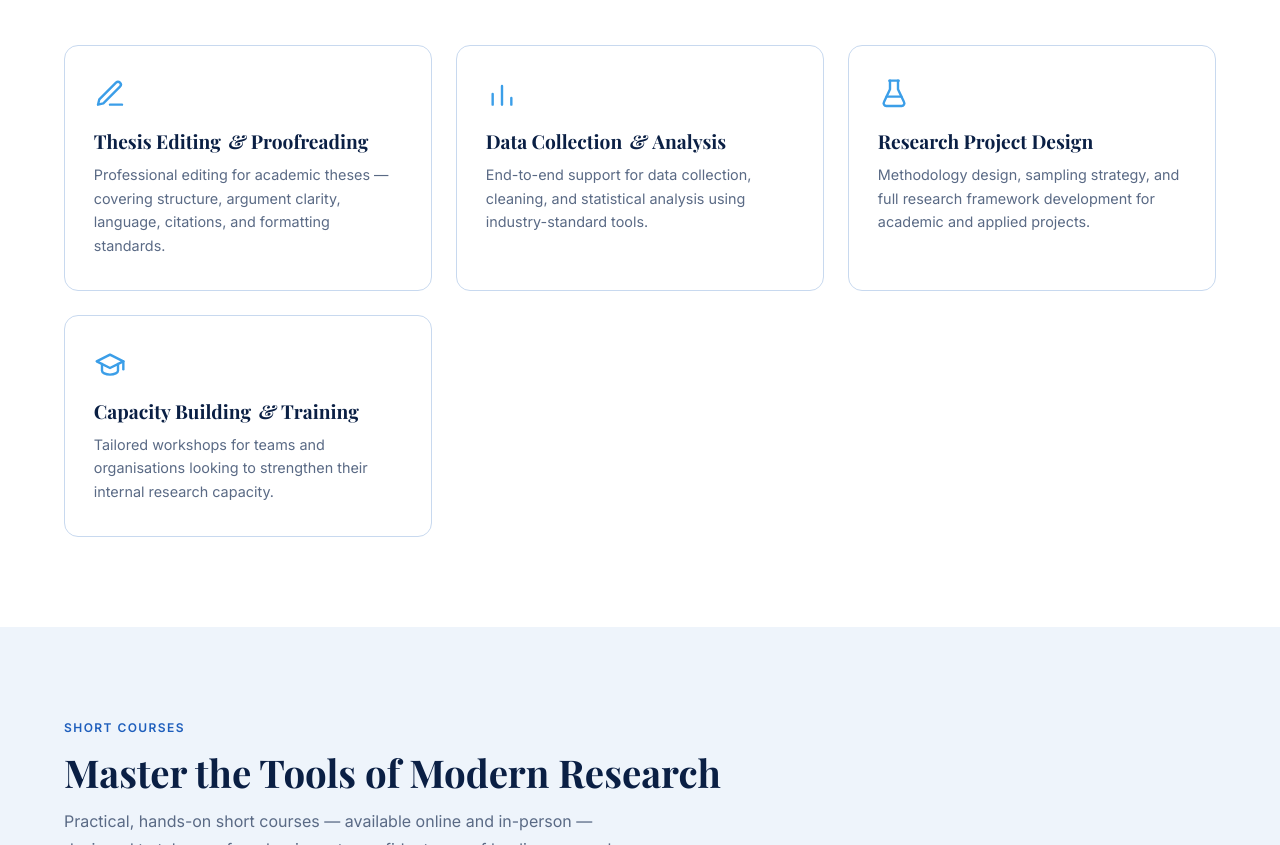
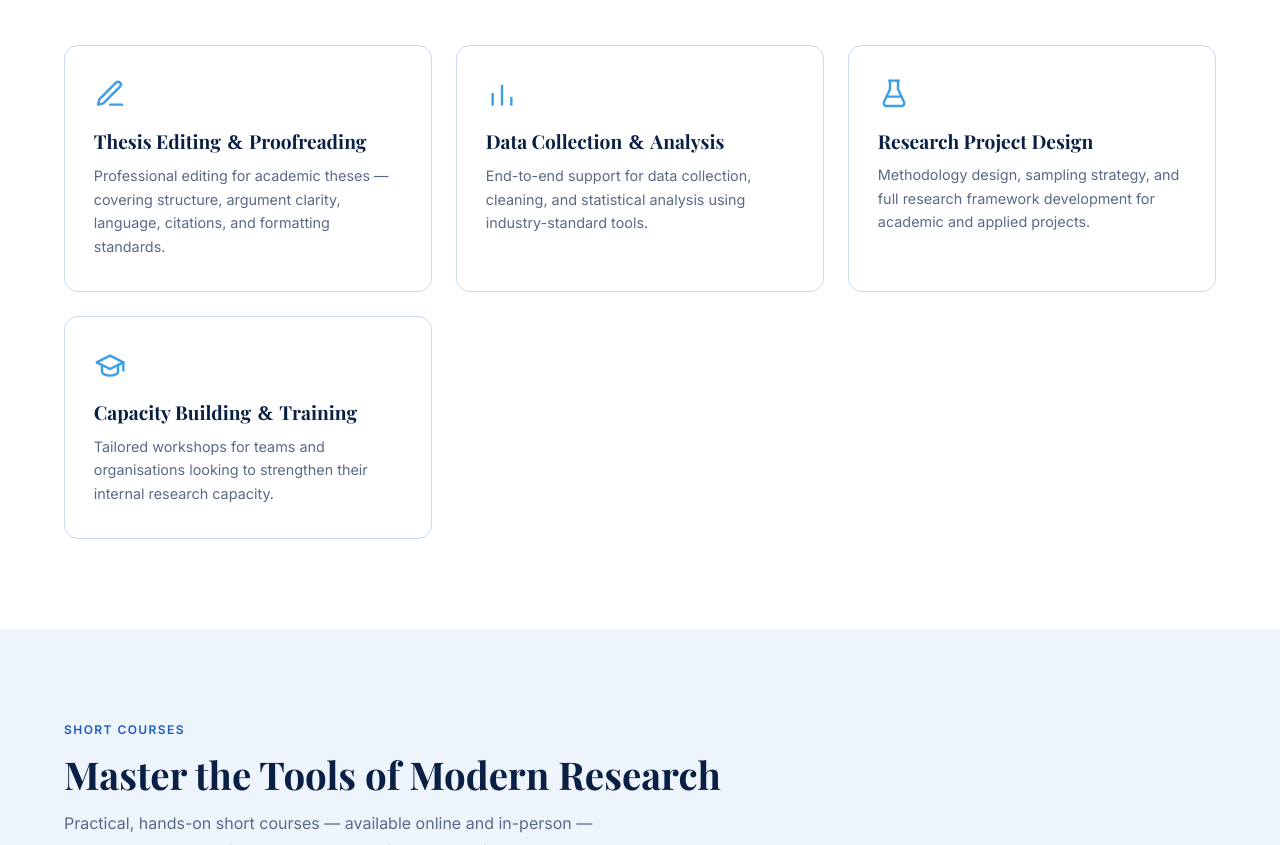
Before and after one commit to M-Andrew250/researchbridge, a plain HTML site: page index.html in a window 1280 px wide. Shown: the part 1782-2627 px from the top of the page. Drawn offline with nearby package versions, Linux system fonts and the light colour scheme; no server answers.

Commit message:
Swap the heading ampersand's font instead of italicizing it
Italic didn't actually fix the awkward "&" — Playfair Display's
italic ampersand is just a different ornate swash, not a plain one.
Swapped in Georgia's ampersand instead (still upright, still serif,
but with no flourish) for just that one character, so it reads as
ordinary punctuation rather than a mismatched decoration.

Co-Authored-By: Claude Sonnet 5 <noreply@anthropic.com>

```diff
--- a/css/style.css
+++ b/css/style.css
@@ -126,15 +126,17 @@ h1 { font-size: clamp(2rem, 5vw, 3.5rem); }
 h2 { font-size: clamp(1.6rem, 3.5vw, 2.4rem); }
 h3 { font-size: 1.2rem; }
 
-/* Playfair Display's upright "&" is a large, ornate swash that reads
-   as mismatched next to the rest of a bold heading — the italic
-   ampersand is far more restrained. Used wherever a heading needs an
-   "&" (e.g. "Thesis Editing & Proofreading"). Small side margins
-   because the italic glyph's own shape leans into the next letter's
-   space — without them it visually collides with the following word
-   even though a real space sits between them in the markup. */
+/* Playfair Display's "&" — in both its roman and italic cuts — is a
+   large, ornate calligraphic swash that reads as a mismatched font
+   next to the rest of a bold heading. Georgia's is a plain, ordinary
+   ampersand with no flourish; swapping it in for just that one
+   character (still a serif face, so it doesn't clash) reads as
+   normal punctuation instead of a decoration. Used wherever a heading
+   needs an "&" (e.g. "Thesis Editing & Proofreading"). Small side
+   margins keep it from crowding the surrounding letters. */
 h1 .amp, h2 .amp, h3 .amp {
-  font-style: italic;
+  font-family: Georgia, 'Times New Roman', serif;
+  font-style: normal;
   margin: 0 0.1em;
 }
 
```
